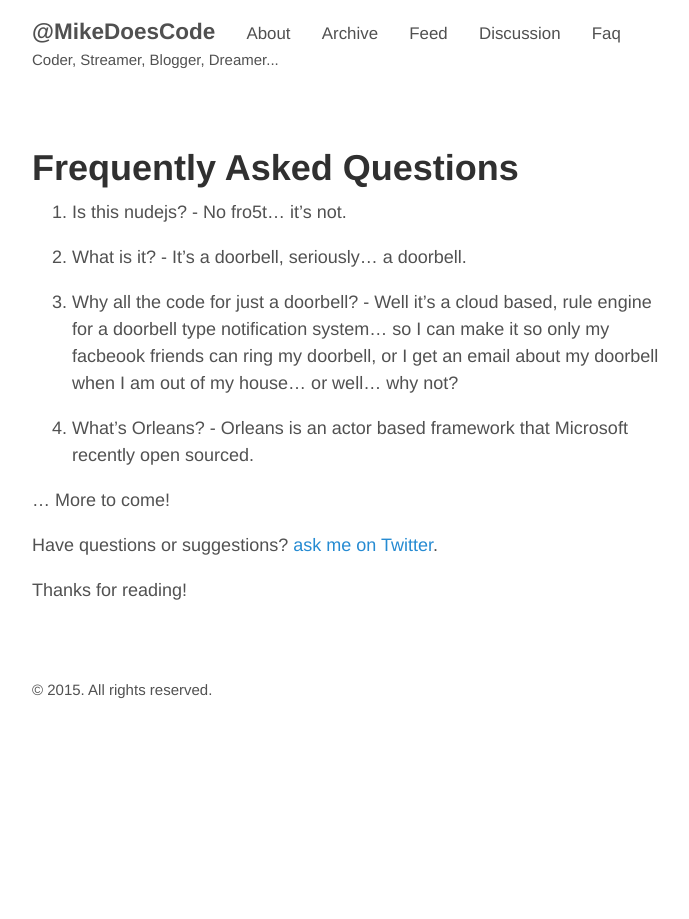
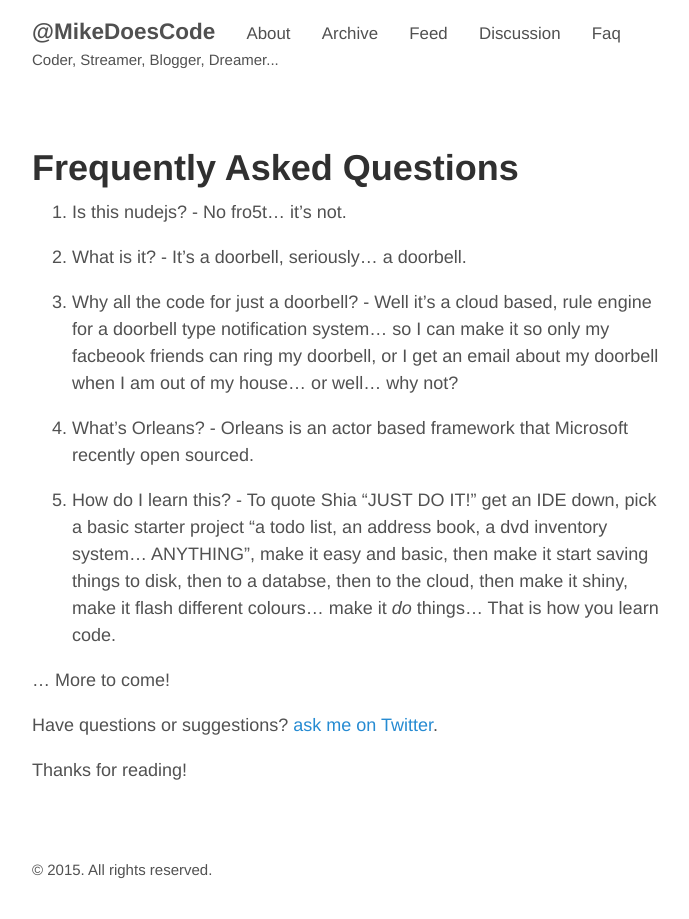
Before and after one commit to MikeHardman/mikehardman.github.io, a Jekyll site: the page built from faq.md, in a window 1280 px wide. Shown: the whole page, without its empty margins (293-982 px from the left). Built offline with Jekyll 4.4.1, drawn with Linux system fonts in a browser that asks for light colours.

Commit message:
Updated FAQ

```diff
--- a/faq.md
+++ b/faq.md
@@ -11,6 +11,8 @@ title: Frequently Asked Questions
 
 4. What's Orleans? - Orleans is an actor based framework that Microsoft recently open sourced.
 
+5. How do I learn this? - To quote Shia "JUST DO IT!" get an IDE down, pick a basic starter project "a todo list, an address book, a dvd inventory system... ANYTHING", make it easy and basic, then make it start saving things to disk, then to a databse, then to the cloud, then make it shiny, make it flash different colours... make it *do* things... That is how you learn code.
+
 ... More to come!
 
 Have questions or suggestions? [ask me on Twitter](https://twitter.com/MikeDoesCode).
```
